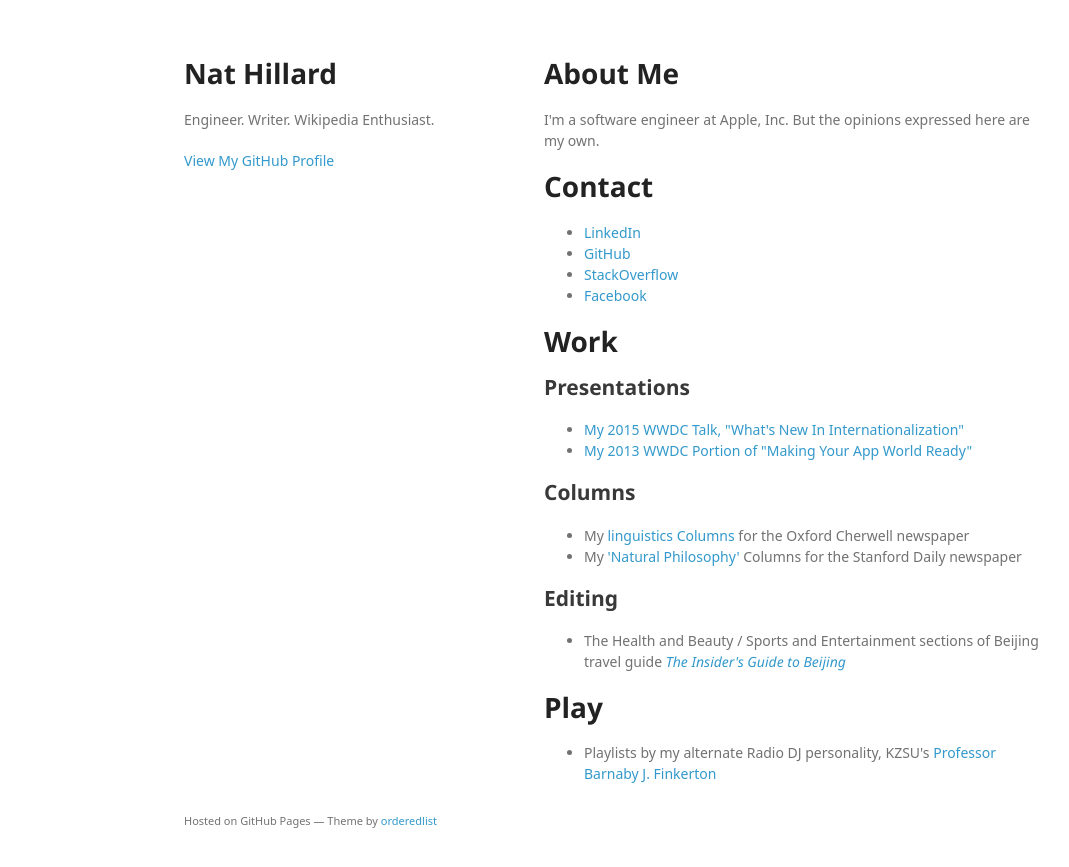
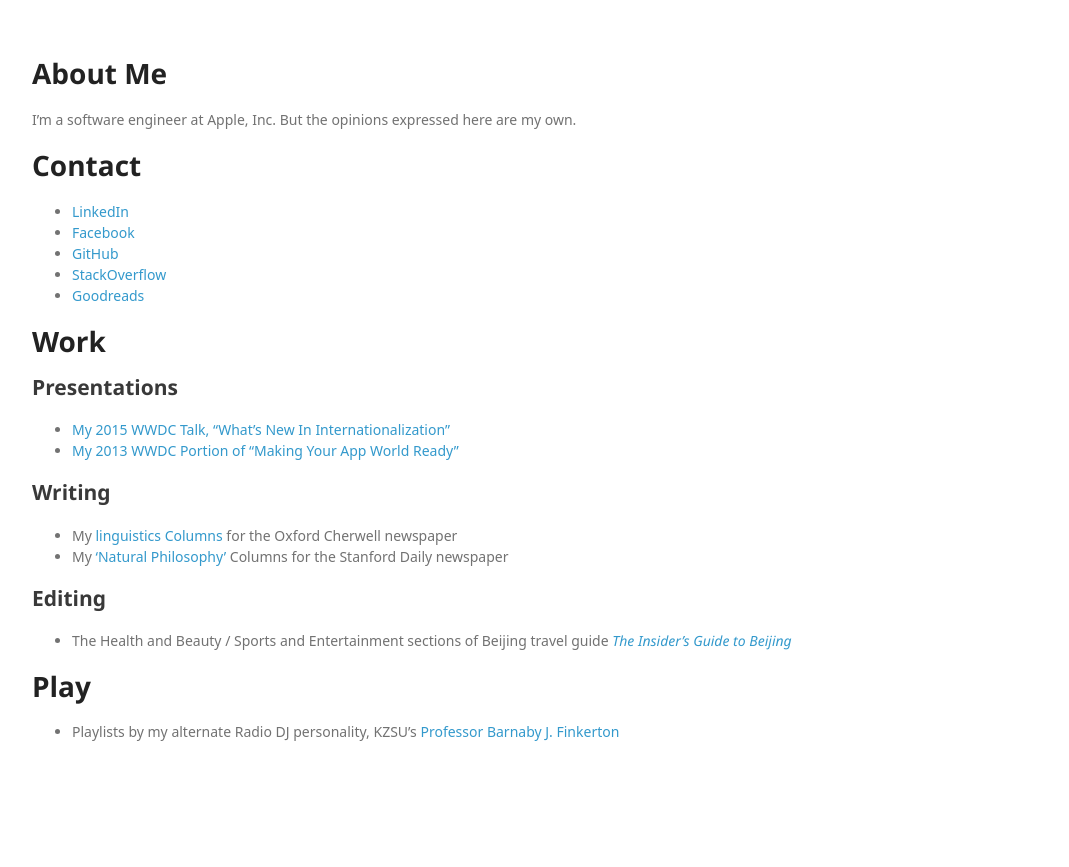
Before and after one commit to natbaca/natbaca.github.io, a Jekyll site: the page built from index.md, in a window 1280 px wide. Shown: the top 867 px of the page, without its empty margins (26-1095 px from the left). Built offline with Jekyll 4.4.1, drawn with Linux system fonts in a browser that asks for light colours; some web fonts are replaced.

Commit message:
attempting to set up local index.md editing

```diff
--- a/_config.yml
+++ b/_config.yml
@@ -1 +1,3 @@
 markdown: kramdown
+kramdown:
+   auto_ids: true
--- a/_layouts/index.html
+++ b/_layouts/index.html
@@ -7,24 +7,13 @@
 
     <link rel="stylesheet" href="stylesheets/styles.css">
     <link rel="stylesheet" href="stylesheets/github-light.css">
-    <meta name="viewport" content="width=device-width, initial-scale=1, user-scalable=no">
+    <meta name="viewport" content="width=device-width">
     <!--[if lt IE 9]>
     <script src="//html5shiv.googlecode.com/svn/trunk/html5.js"></script>
     <![endif]-->
   </head>
   <body>
-    <div class="wrapper">
-      <header>
-        <h1>Nat Hillard</h1>
-        <p>Engineer. Writer. Wikipedia Enthusiast. </p>
-      </header>
-      <section>
-      {{ content }}
-      </section>
-      <footer>
-        <p><small>Hosted on GitHub Pages &mdash; Theme by <a href="https://github.com/orderedlist">orderedlist</a></small></p>
-      </footer>
-    </div>
+    {{content}}
     <script src="javascripts/scale.fix.js"></script>
               <script type="text/javascript">
             var gaJsHost = (("https:" == document.location.protocol) ? "https://ssl." : "http://www.");
--- a/index.html
+++ /dev/null
@@ -1,93 +0,0 @@
-<!doctype html>
-<html>
-  <head>
-    <meta charset="utf-8">
-    <meta http-equiv="X-UA-Compatible" content="chrome=1">
-    <title>Nat Hillard by nathillard</title>
-
-    <link rel="stylesheet" href="stylesheets/styles.css">
-    <link rel="stylesheet" href="stylesheets/github-light.css">
-    <meta name="viewport" content="width=device-width">
-    <!--[if lt IE 9]>
-    <script src="//html5shiv.googlecode.com/svn/trunk/html5.js"></script>
-    <![endif]-->
-  </head>
-  <body>
-    <div class="wrapper">
-      <header>
-        <h1>Nat Hillard</h1>
-        <p>Engineer. Writer. Wikipedia Enthusiast. </p>
-
-
-        <p class="view"><a href="https://github.com/nathillard">View My GitHub Profile</a></p>
-
-      </header>
-      <section>
-        <h1>
-<a id="about-me" class="anchor" href="#about-me" aria-hidden="true"><span aria-hidden="true" class="octicon octicon-link"></span></a>About Me</h1>
-
-<p>I'm a software engineer at Apple, Inc. But the opinions expressed here are my own.</p>
-
-<h1>
-<a id="contact" class="anchor" href="#contact" aria-hidden="true"><span aria-hidden="true" class="octicon octicon-link"></span></a>Contact</h1>
-
-<ul>
-<li><a href="https://www.linkedin.com/profile/view?id=AAMAAAJfr9AB7cCKhIDzlIMU4jOeed_Lo4Ft0lc">LinkedIn</a></li>
-<li><a href="https://github.com/nathillard">GitHub</a></li>
-<li><a href="http://stackoverflow.com/users/535543/nat">StackOverflow</a></li>
-<li><a href="https://www.facebook.com/nat.hillard">Facebook</a></li>
-</ul>
-
-<h1>
-<a id="work" class="anchor" href="#work" aria-hidden="true"><span aria-hidden="true" class="octicon octicon-link"></span></a>Work</h1>
-
-<h2>
-<a id="presentations" class="anchor" href="#presentations" aria-hidden="true"><span aria-hidden="true" class="octicon octicon-link"></span></a>Presentations</h2>
-
-<ul>
-<li><a href="https://developer.apple.com/videos/wwdc/2015/?id=227">My 2015 WWDC Talk, "What's New In Internationalization"</a></li>
-<li><a href="https://developer.apple.com/videos/wwdc/2013/#219">My 2013 WWDC Portion of "Making Your App World Ready"</a></li>
-</ul>
-
-<h2>
-<a id="columns" class="anchor" href="#columns" aria-hidden="true"><span aria-hidden="true" class="octicon octicon-link"></span></a>Columns</h2>
-
-<ul>
-<li>My <a href="http://www.cherwell.org/profile/nat-hillard">linguistics Columns</a> for the Oxford Cherwell newspaper</li>
-<li>My <a href="http://stanforddailyarchive.com/cgi-bin/stanford?a=q&amp;hs=1&amp;r=1&amp;results=1&amp;txq=nat+hillard&amp;txf=txIN&amp;ssnip=txt&amp;o=20&amp;dafdq=&amp;dafmq=&amp;dafyq=&amp;datdq=&amp;datmq=&amp;datyq=&amp;e=-------en-20--1--txt-txIN-nathillard------">'Natural Philosophy'</a> Columns for the Stanford Daily newspaper</li>
-</ul>
-
-<h2>
-<a id="editing" class="anchor" href="#editing" aria-hidden="true"><span aria-hidden="true" class="octicon octicon-link"></span></a>Editing</h2>
-
-<ul>
-<li>The Health and Beauty / Sports and Entertainment sections of Beijing travel guide <a href="http://www.amazon.com/Insiders-Guide-Beijing-Immersion-Guides/dp/0980138604"><em>The Insider's Guide to Beijing</em></a>
-</li>
-</ul>
-
-<h1>
-<a id="play" class="anchor" href="#play" aria-hidden="true"><span aria-hidden="true" class="octicon octicon-link"></span></a>Play</h1>
-
-<ul>
-<li>Playlists by my alternate Radio DJ personality, KZSU's <a href="http://zookeeper.stanford.edu/index.php?action=viewDJ&amp;seq=selUser&amp;session=&amp;viewuser=543">Professor Barnaby J. Finkerton</a>
-</li>
-</ul>
-      </section>
-      <footer>
-        <p><small>Hosted on GitHub Pages &mdash; Theme by <a href="https://github.com/orderedlist">orderedlist</a></small></p>
-      </footer>
-    </div>
-    <script src="javascripts/scale.fix.js"></script>
-              <script type="text/javascript">
-            var gaJsHost = (("https:" == document.location.protocol) ? "https://ssl." : "http://www.");
-            document.write(unescape("%3Cscript src='" + gaJsHost + "google-analytics.com/ga.js' type='text/javascript'%3E%3C/script%3E"));
-          </script>
-          <script type="text/javascript">
-            try {
-              var pageTracker = _gat._getTracker("UA-17815248-1");
-            pageTracker._trackPageview();
-            } catch(err) {}
-          </script>
-
-  </body>
-</html>
```
Also changed, not shown: index.md (+3 -0 lines).
